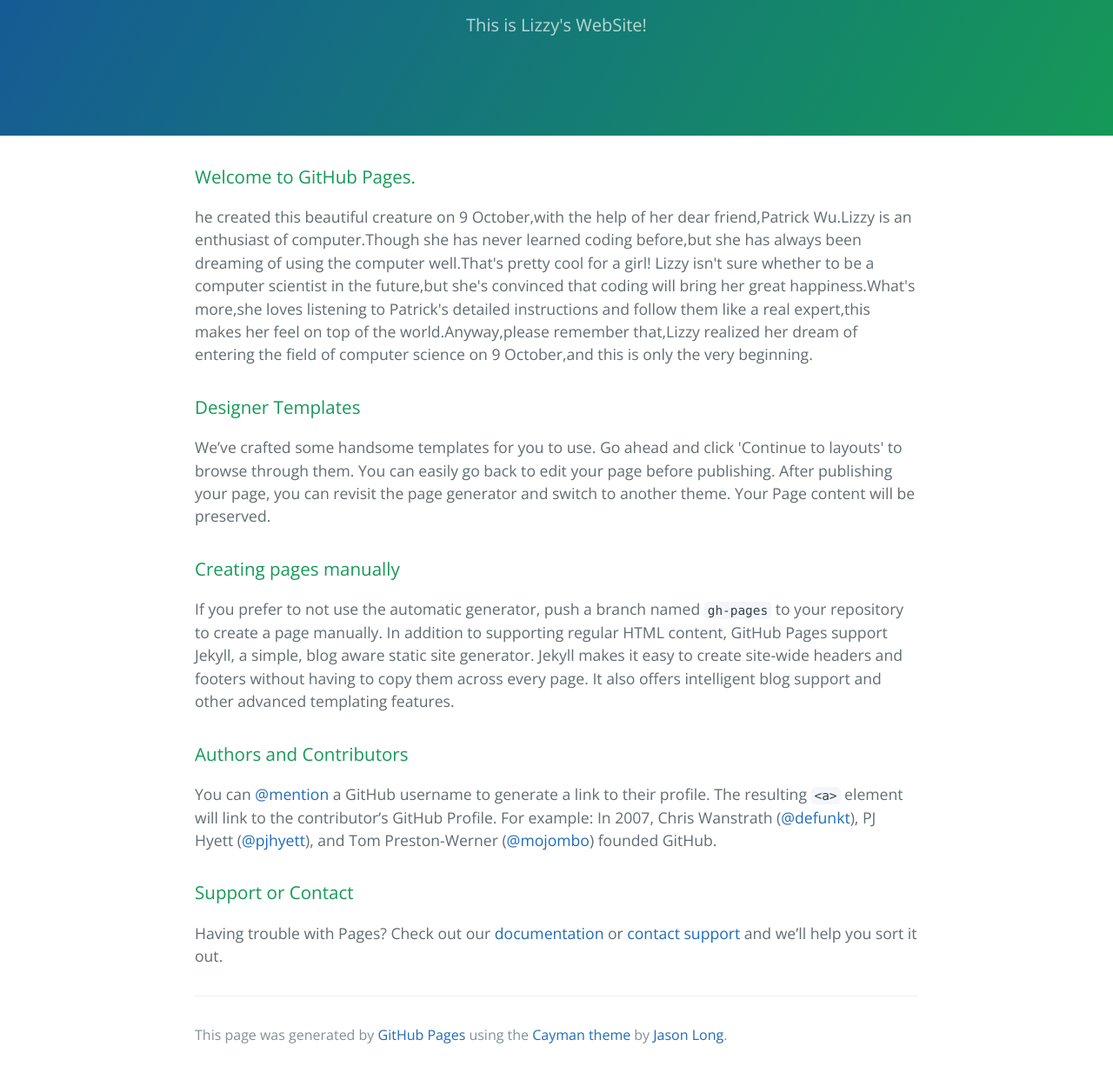
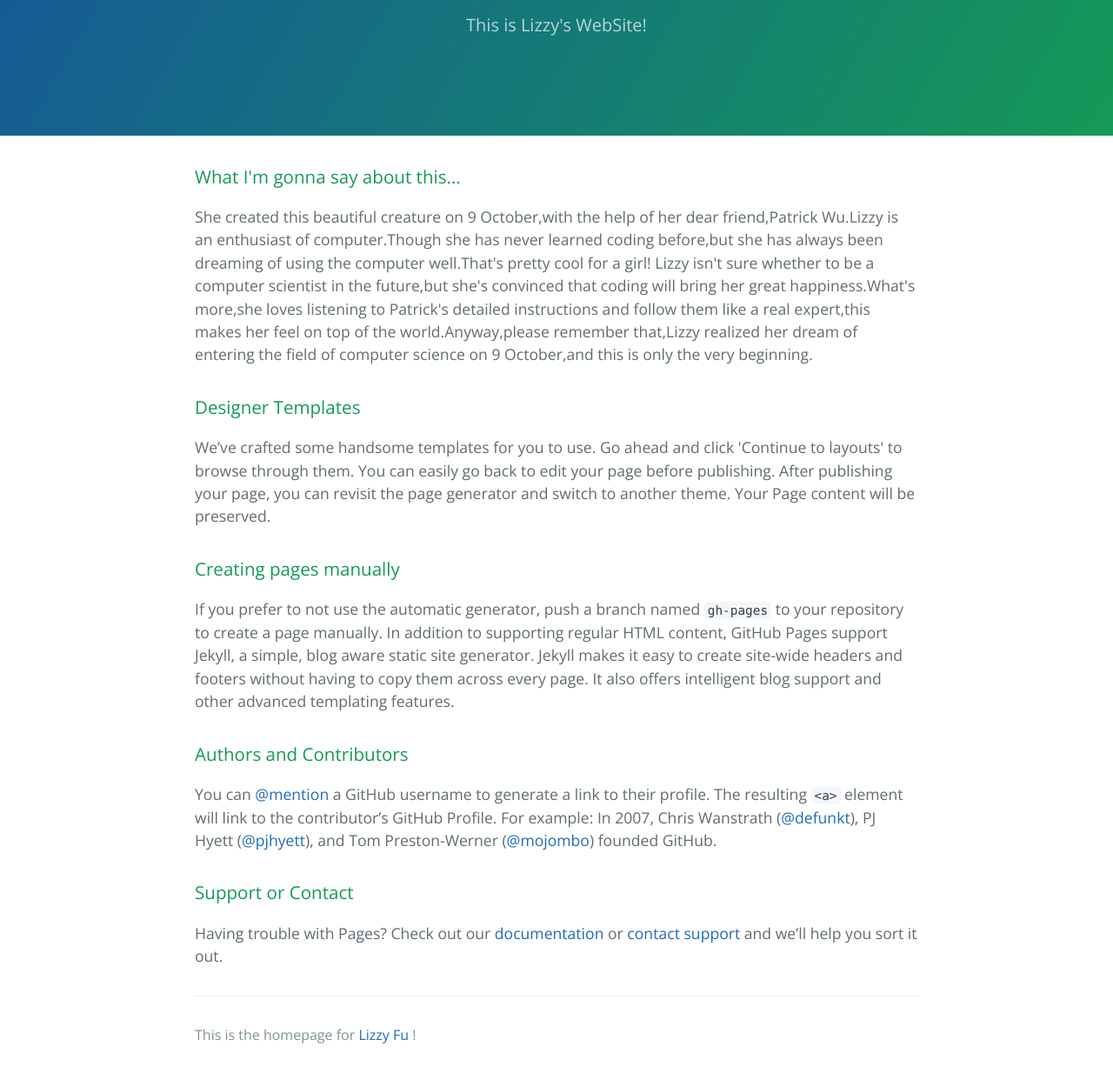
Before and after one commit to LizzyFu/LizzyFu.github.io, a plain HTML site: page index.html in a window 1280 px wide. Shown: the part 161-1395 px from the top of the page at 87% size. Drawn offline with nearby package versions, Linux system fonts and the light colour scheme.

Commit message:
Update index.html

```diff
--- a/index.html
+++ b/index.html
@@ -17,9 +17,9 @@
 
     <section class="main-content">
       <h3>
-<a id="What I'm gonna say about this..." class="anchor" href="#welcome-to-github-pages" aria-hidden="true"><span class="octicon octicon-link"></span></a>Welcome to GitHub Pages.</h3>
+<a id="What I'm gonna say about this..." class="anchor" href="What-I'm-gonna-say-about-this..." aria-hidden="true"><span class="octicon octicon-link"></span></a>What I'm gonna say about this...</h3>
 
-<p>he created this beautiful creature on 9 October,with the help of her dear friend,Patrick Wu.Lizzy is an enthusiast of computer.Though she has never learned coding before,but she has always been dreaming of using the computer well.That's pretty cool for a girl! Lizzy isn't sure whether to be a computer scientist in the future,but she's convinced that coding will bring her great happiness.What's more,she loves listening to Patrick's detailed instructions and follow them like a real expert,this makes her feel on top of the world.Anyway,please remember that,Lizzy realized her dream of entering the field of computer science on 9 October,and this is only the very beginning.</p>
+<p>She created this beautiful creature on 9 October,with the help of her dear friend,Patrick Wu.Lizzy is an enthusiast of computer.Though she has never learned coding before,but she has always been dreaming of using the computer well.That's pretty cool for a girl! Lizzy isn't sure whether to be a computer scientist in the future,but she's convinced that coding will bring her great happiness.What's more,she loves listening to Patrick's detailed instructions and follow them like a real expert,this makes her feel on top of the world.Anyway,please remember that,Lizzy realized her dream of entering the field of computer science on 9 October,and this is only the very beginning.</p>
 
 <h3>
 <a id="designer-templates" class="anchor" href="#designer-templates" aria-hidden="true"><span class="octicon octicon-link"></span></a>Designer Templates</h3>
@@ -43,7 +43,7 @@
 
       <footer class="site-footer">
 
-        <span class="site-footer-credits">This page was generated by <a href="https://pages.github.com">GitHub Pages</a> using the <a href="https://github.com/jasonlong/cayman-theme">Cayman theme</a> by <a href="https://twitter.com/jasonlong">Jason Long</a>.</span>
+        <span class="site-footer-credits">This is the homepage for <a href="https://github.com/LizzyFu">Lizzy Fu</a> !</span>
       </footer>
 
     </section>
```
